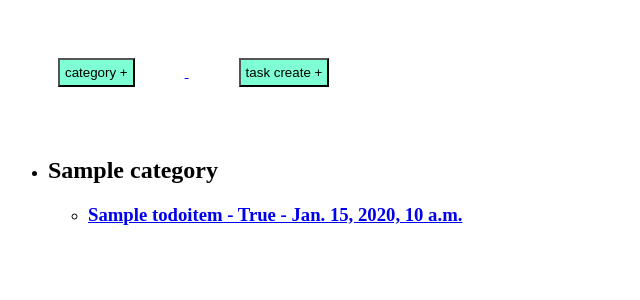
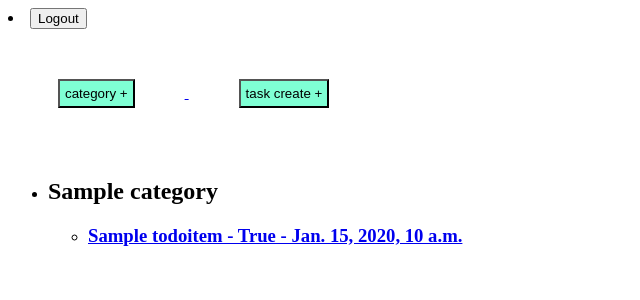
Before and after one commit to kazem2022/TODO-app, a Django app: page /tasks/ in a window 1280 px wide. Shown: the top 300 px of the page, without its empty margins (0-640 px from the left). Run offline with Django 4.2, Linux system fonts and the light colour scheme; a user stored in the database is signed in; tables that the repository leaves empty hold one stand-in row (values such as "Sample post").

Commit message:
logout applied

```diff
--- a/accounts/urls.py
+++ b/accounts/urls.py
@@ -1,9 +1,10 @@
 from django.urls import path
 from . import views
 
+app_name = 'accounts'
 urlpatterns = [
-    path('login/',views.LoginView.as_view()),
-    # path('logout/',views.LogoutView.as_view()),
+    path('login/',views.LoginView.as_view(), name="login"),
+    path('logout/',views.LogoutView.as_view(), name="logout"),
     # path('signup/',views.SignupView, name="signup"),
 
 ]
--- a/accounts/views.py
+++ b/accounts/views.py
@@ -4,6 +4,7 @@ from django.views import View
 from django.contrib.auth import authenticate, login, logout
 from django.http import HttpResponseRedirect
 from django.shortcuts import redirect
+from django.contrib.auth.decorators import login_required
 
 class LoginView(View):
 
@@ -26,9 +27,9 @@ class LoginView(View):
         else:
             return redirect("/tasks")
 
-
+# @login_required
 class LogoutView(View):
 
     def get(self, request):
         logout(request)
-        return redirect("home")
+        return redirect("/")
--- a/tasks/templates/tasks/tasks_list.html
+++ b/tasks/templates/tasks/tasks_list.html
@@ -8,6 +8,7 @@
         <title>ToDo</title>
     </head>
     <body>
+        <li><a href="{% url 'accounts:logout' %}"><button>Logout</button></a></li>
         <a href="/tasks/category_create/">
             <button style="padding:5px;margin:50px; background-color:aquamarine">category +</button>
         </a>
```
